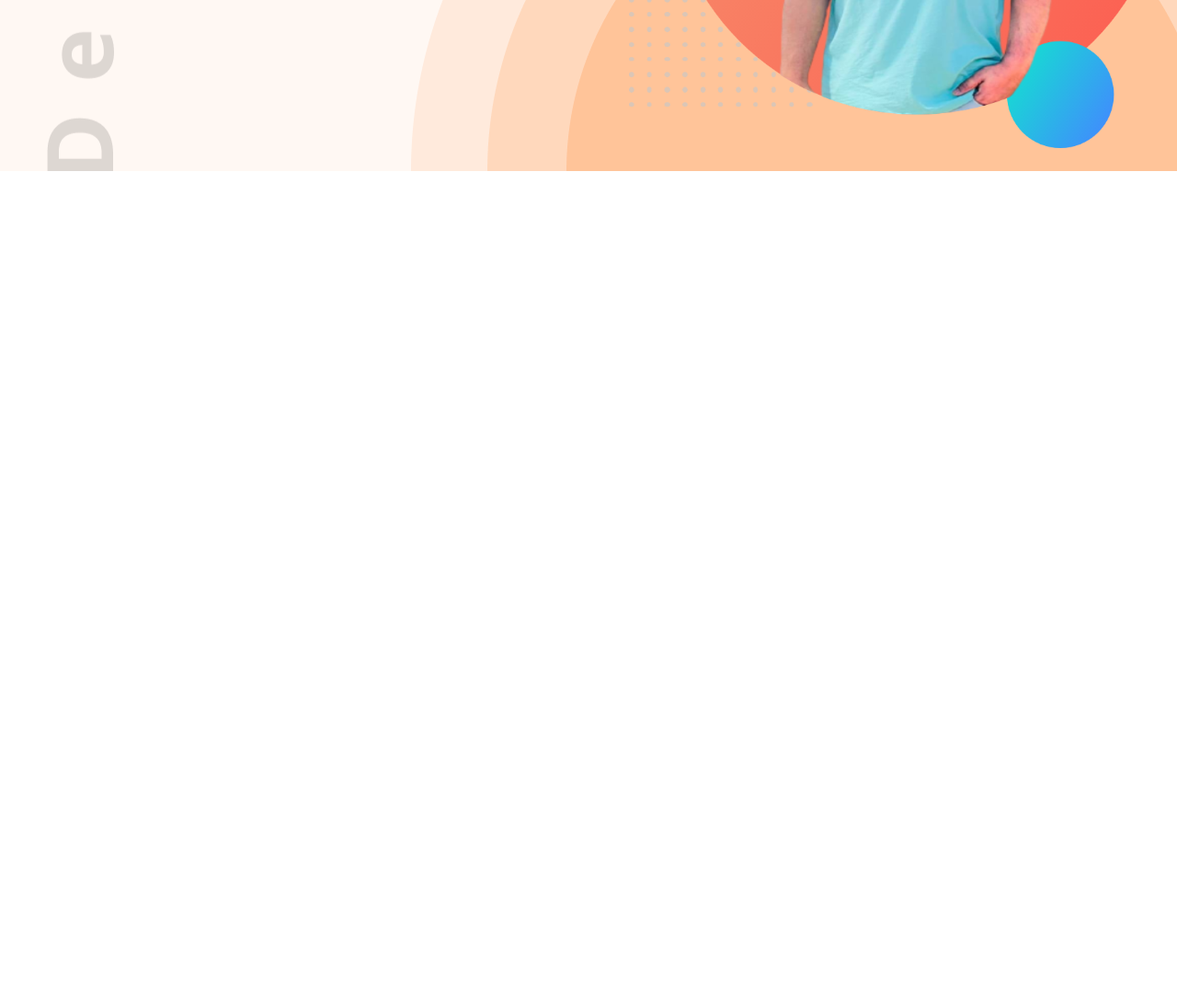
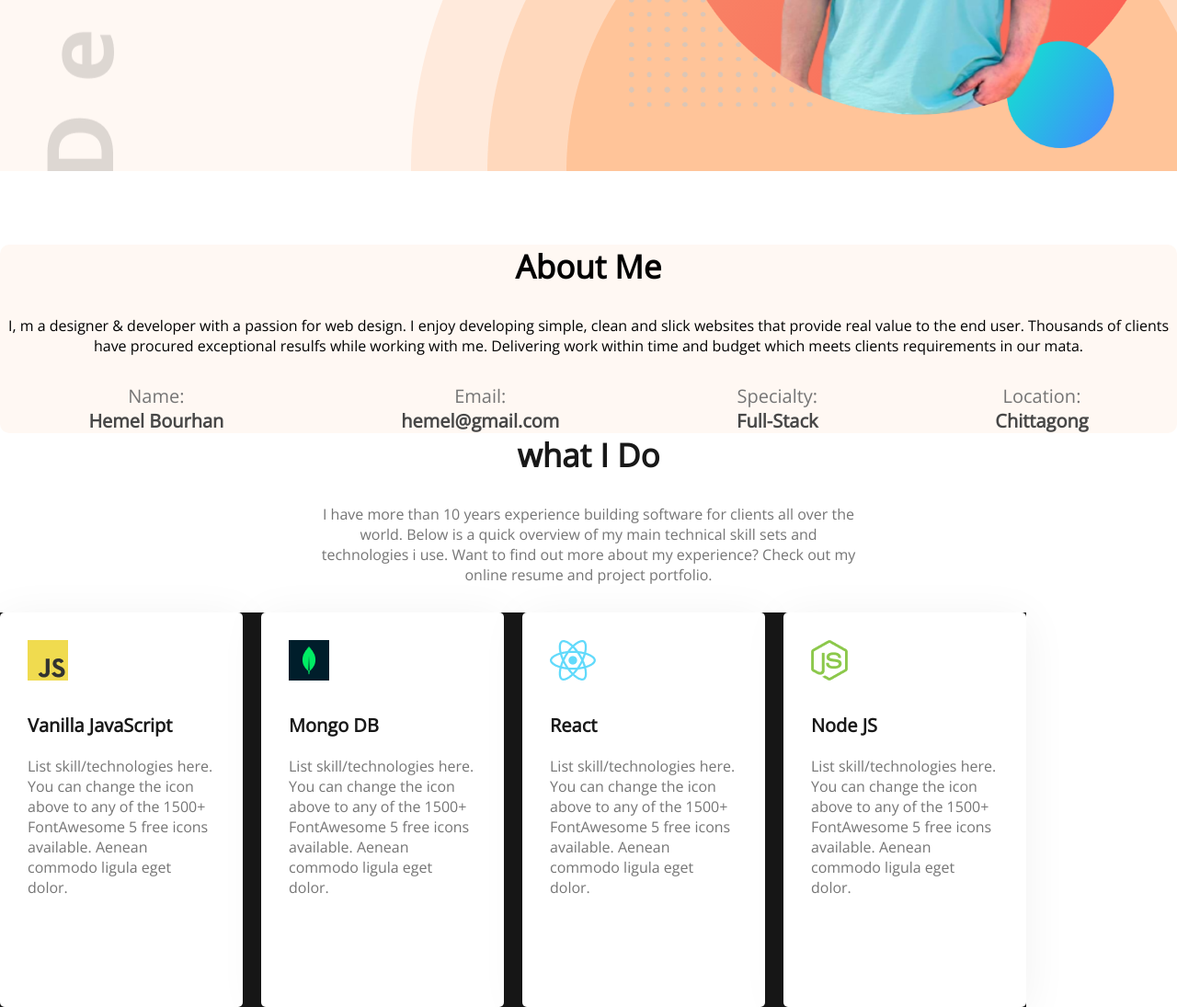
Before and after one commit to BourhanUddin-HEMEL/Web-Developer-portfolio_responsive, a plain HTML site: page index.html in a window 1280 px wide. Shown: the part 575-1670 px from the top of the page at 92% size. Before the commit the page ends 841 px from the top, so only its background shows below. Drawn offline with nearby package versions, Linux system fonts and the light colour scheme.

Commit message:
about and info

```diff
--- a/index.html
+++ b/index.html
@@ -28,8 +28,8 @@
           He<span style="color: rgba(253, 110, 10, 1)">m</span>el
         </h1>
         <ul class="nav-manu">
-          <li>portfolio</li>
-          <li>blog</li>
+          <li>Portfolio</li>
+          <li>Blog</li>
           <button class="Hire-button">Hire Me</button>
         </ul>
       </div>
@@ -56,7 +56,87 @@
       </div>
     </header>
 
-    <main></main>
+    <main>
+      <!-- ===== about section ========== -->
+      <section class="about">
+        <h1 class="about-title">About Me</h1>
+        <p class="about-description">
+          I, m a designer & developer with a passion for web design. I enjoy
+          developing simple, clean and slick websites that provide real value to
+          the end user. Thousands of clients have procured exceptional resulfs
+          while working with me. Delivering work within time and budget which
+          meets clients requirements in our mata.
+        </p>
+        <div class="personal-info-container">
+          <div class="personal-info">
+            <p class="info-title">Name:</p>
+            <p class="info-description">Hemel Bourhan</p>
+          </div>
+          <div class="personal-info">
+            <p class="info-title">Email:</p>
+            <p class="info-description">hemel@gmail.com</p>
+          </div>
+          <div class="personal-info">
+            <p class="info-title">Specialty:</p>
+            <p class="info-description">Full-Stack</p>
+          </div>
+          <div class="personal-info">
+            <p class="info-title">Location:</p>
+            <p class="info-description">Chittagong</p>
+          </div>
+        </div>
+      </section>
+      <!-- =========== what I do section ======= -->
+      <section>
+        <h1 class="what-i-do-title">what I Do</h1>
+        <p class="what-i-do-description">
+          I have more than 10 years experience building software for clients all
+          over the world. Below is a quick overview of my main technical skill
+          sets and technologies i use. Want to find out more about my
+          experience? Check out my online resume and project portfolio.
+        </p>
+      </section>
+      <section class="skill-parent">
+        <div class="skills-container">
+          <div class="skill">
+            <img class="skill-logo" src="/media/icon/js.png" alt="" />
+            <h1 class="skill-title">Vanilla JavaScript</h1>
+            <p class="skill-description">
+              List skill/technologies here. You can change the icon above to any
+              of the 1500+ FontAwesome 5 free icons available. Aenean commodo
+              ligula eget dolor.
+            </p>
+          </div>
+          <div class="skill">
+            <img class="skill-logo" src="/media/icon/mongo.png" alt="" />
+            <h1 class="skill-title">Mongo DB</h1>
+            <p class="skill-description">
+              List skill/technologies here. You can change the icon above to any
+              of the 1500+ FontAwesome 5 free icons available. Aenean commodo
+              ligula eget dolor.
+            </p>
+          </div>
+          <div class="skill">
+            <img class="skill-logo" src="/media/icon/react.png" alt="" />
+            <h1 class="skill-title">React</h1>
+            <p class="skill-description">
+              List skill/technologies here. You can change the icon above to any
+              of the 1500+ FontAwesome 5 free icons available. Aenean commodo
+              ligula eget dolor.
+            </p>
+          </div>
+          <div class="skill">
+            <img class="skill-logo" src="/media/icon/nodejs.png" alt="" />
+            <h1 class="skill-title">Node JS</h1>
+            <p class="skill-description">
+              List skill/technologies here. You can change the icon above to any
+              of the 1500+ FontAwesome 5 free icons available. Aenean commodo
+              ligula eget dolor.
+            </p>
+          </div>
+        </div>
+      </section>
+    </main>
     <footer></footer>
   </body>
 </html>
--- a/styles/style.css
+++ b/styles/style.css
@@ -14,7 +14,7 @@
 .nav-bar {
   display: flex;
   justify-content: space-between;
-  margin: 0px 220px 30px 200px;
+  margin: 0px 210px 30px 200px;
   position: relative;
   padding-top: 30px;
 }
@@ -25,6 +25,7 @@
 }
 .nav-manu li {
   padding-right: 30px;
+  font-size: 25px;
 }
 .Hire-button {
   background-color: rgba(253, 110, 10, 1);
@@ -100,7 +101,97 @@
   color: rgba(253, 110, 10, 1);
   font-weight: 700;
   height: 45px;
-  width: 120px;
+  width: 110px;
   border: 2px solid rgba(253, 110, 10, 1);
   border-radius: 5px;
 }
+/* main style start */
+main {
+  max-width: 1140;
+  margin: 0 auto;
+}
+/* ========== about section style ======== */
+.about {
+  align-items: center;
+  background-color: #fff8f3;
+  text-align: center;
+  border-radius: 10px;
+}
+.about-title {
+  margin-bottom: 30px;
+  font-weight: 700;
+  font-size: 35px;
+}
+.abour-description {
+  font-weight: 400;
+  font-size: 18px;
+}
+.personal-info-container {
+  display: flex;
+  justify-content: space-around;
+  margin-top: 30px;
+}
+.info-title {
+  font-weight: 400;
+  font-size: 20px;
+  color: #757575;
+}
+.info-description {
+  font-weight: 700;
+  font-size: 20px;
+  color: #474747;
+}
+/* ======= what I do section style====== */
+/* .what-i-do {
+  padding: 0px 220px;
+} */
+.what-i-do-title {
+  text-align: center;
+  font-weight: 700;
+  font-size: 35px;
+  color: rgba(24, 24, 24, 1);
+}
+.what-i-do-description {
+  text-align: center;
+  margin: 30px 345px;
+  color: rgba(117, 117, 117, 1);
+}
+/* ========= skills section style ========*/
+.skill-parent {
+  align-self: center;
+  position: absolute;
+  /* margin: 50px 230px 30px 230px; */
+  /* width: 1140px;
+  height: 550px; */
+  background-color: blue;
+  border: 5px solid saddlebrowns;
+}
+.skills-container {
+  display: flex;
+  justify-content: center;
+  column-gap: 20px;
+  background-color: #181818;
+}
+.skill {
+  background: #ffffff;
+  box-shadow: 0px 6px 50px rgba(0, 0, 0, 0.06);
+  border-radius: 5px;
+}
+.skill-logo {
+  margin: 30px;
+}
+.skill-title {
+  margin: 0px 30px 0px 30px;
+  font-weight: 700;
+  font-size: 20px;
+  color: #181818;
+}
+.skill-description {
+  font-weight: 400;
+  font-size: 16px;
+  width: 204px;
+  height: 243px;
+  margin: 20px 30px 30px 30px;
+  color: #757575;
+}
+/* main style end */
```
